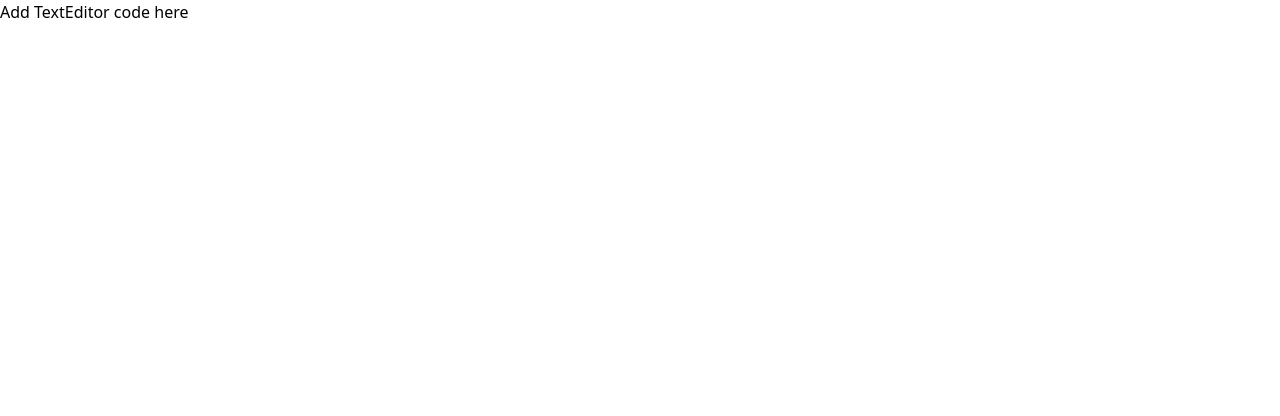
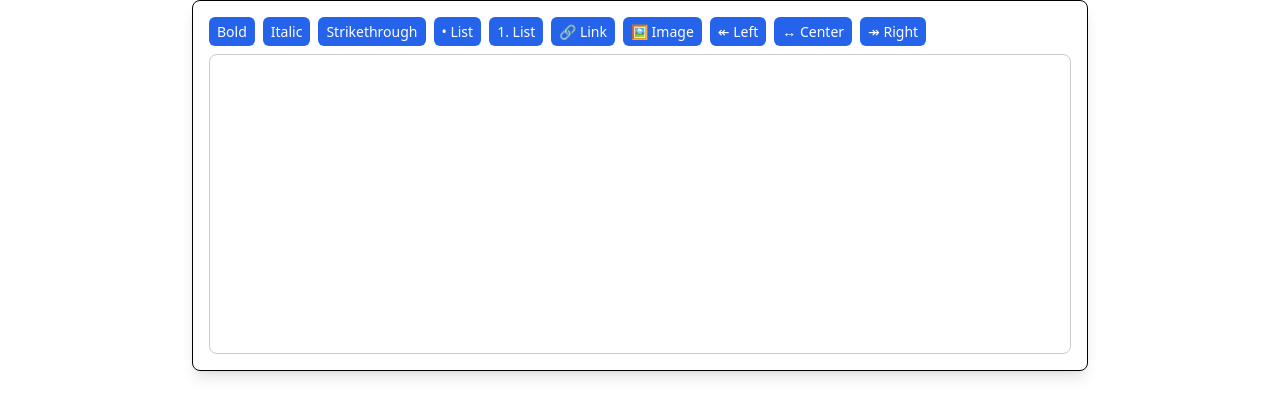
Before and after one commit to Kush2205/ODOO-StackIT, a Next.js app in the folder frontend/: page / in a window 1280 px wide. Shown: the top 416 px of the page. Built offline with nearby package versions, Linux system fonts and the light colour scheme.

Commit message:
text-editor-mvp done

```diff
--- a/frontend/app/page.tsx
+++ b/frontend/app/page.tsx
@@ -1,4 +1,4 @@
-import TextEditor from "../components/TextEditor";
+import TextEditor from "../components/RichTextEditor";
 
 export default function Home() {
   return (
--- /dev/null
+++ b/frontend/components/RichTextEditor.tsx
@@ -0,0 +1,71 @@
+// components/RichTextEditor.tsx
+'use client';
+
+import React from 'react';
+import { useEditor, EditorContent } from '@tiptap/react';
+import StarterKit from '@tiptap/starter-kit';
+import Underline from '@tiptap/extension-underline';
+import Link from '@tiptap/extension-link';
+import Image from '@tiptap/extension-image';
+import TextAlign from '@tiptap/extension-text-align';
+import Placeholder from '@tiptap/extension-placeholder';
+
+import '@/styles/editor.css'; // Custom styles
+
+const MenuBar = ({ editor }: { editor: any }) => {
+  if (!editor) return null;
+
+  const setImage = () => {
+    const url = prompt('Enter image URL');
+    if (url) {
+      editor.chain().focus().setImage({ src: url }).run();
+    }
+  };
+
+  const setLink = () => {
+    const url = prompt('Enter link');
+    if (url) {
+      editor.chain().focus().setLink({ href: url }).run();
+    }
+  };
+
+  return (
+    <div className="flex gap-2 flex-wrap mb-2">
+      <button onClick={() => editor.chain().focus().toggleBold().run()} className="btn">Bold</button>
+      <button onClick={() => editor.chain().focus().toggleItalic().run()} className="btn">Italic</button>
+      <button onClick={() => editor.chain().focus().toggleStrike().run()} className="btn">Strikethrough</button>
+      <button onClick={() => editor.chain().focus().toggleBulletList().run()} className="btn">• List</button>
+      <button onClick={() => editor.chain().focus().toggleOrderedList().run()} className="btn">1. List</button>
+      <button onClick={setLink} className="btn">🔗 Link</button>
+      <button onClick={setImage} className="btn">🖼️ Image</button>
+      <button onClick={() => editor.chain().focus().setTextAlign('left').run()} className="btn">↞ Left</button>
+      <button onClick={() => editor.chain().focus().setTextAlign('center').run()} className="btn">↔ Center</button>
+      <button onClick={() => editor.chain().focus().setTextAlign('right').run()} className="btn">↠ Right</button>
+    </div>
+  );
+};
+
+const RichTextEditor = () => {
+  const editor = useEditor({
+    extensions: [
+      StarterKit,
+      Underline,
+      Link.configure({ openOnClick: false }),
+      Image,
+      TextAlign.configure({ types: ['heading', 'paragraph'] }),
+      Placeholder.configure({
+        placeholder: 'Write your awesome question/answer here...',
+      }),
+    ],
+    content: '',
+  });
+
+  return (
+    <div className="border p-4 rounded-lg shadow-lg max-w-4xl mx-auto bg-white">
+      <MenuBar editor={editor} />
+      <EditorContent editor={editor} className="editor-content" />
+    </div>
+  );
+};
+
+export default RichTextEditor;
--- a/frontend/components/TextEditor.tsx
+++ /dev/null
@@ -1,9 +0,0 @@
-import React from 'react'
-
-function TextEditor() {
-  return (
-    <div>Add TextEditor code here</div>
-  )
-}
-
-export default TextEditor
--- /dev/null
+++ b/frontend/pages/editor.tsx
@@ -0,0 +1,11 @@
+// pages/editor.tsx
+import RichTextEditor from '../components/RichTextEditor'
+
+export default function EditorPage() {
+  return (
+    <div className="min-h-screen bg-gray-100 p-6">
+      <h1 className="text-2xl font-bold mb-4 text-center">📝 Ask a Question</h1>
+      <RichTextEditor />
+    </div>
+  );
+}
--- /dev/null
+++ b/frontend/styles/editor.css
@@ -0,0 +1,21 @@
+.editor-content {
+  min-height: 300px;
+  border: 1px solid #ccc;
+  padding: 1rem;
+  border-radius: 8px;
+  background-color: #fff;
+  font-family: sans-serif;
+}
+
+button.btn {
+  background: #2563eb;
+  color: white;
+  padding: 4px 8px;
+  border-radius: 6px;
+  font-size: 14px;
+  transition: all 0.2s ease;
+}
+
+button.btn:hover {
+  background: #1e40af;
+}
```
Also changed, not shown: frontend/package.json (+14 -5 lines), 1 other file (tests, documents, lock files or other folders).
